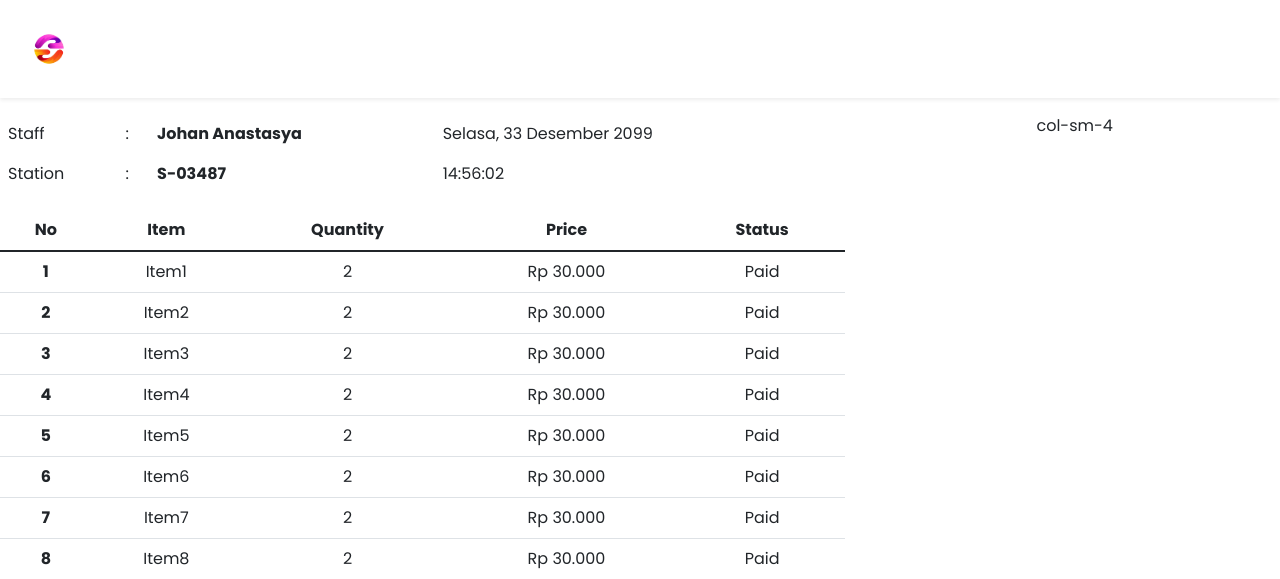
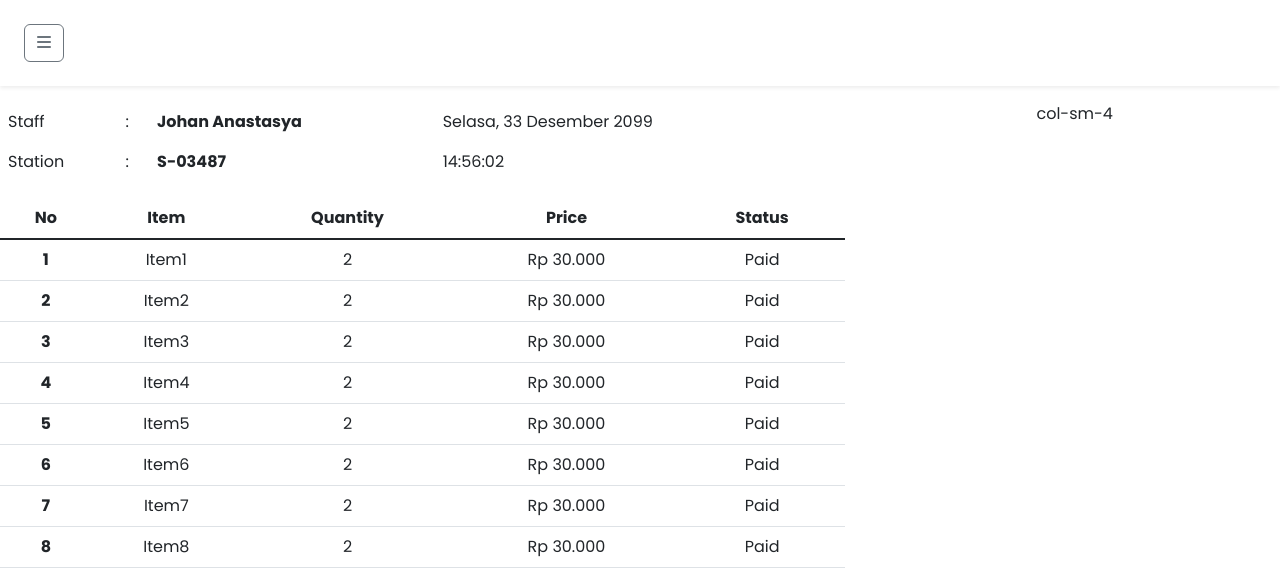
Before and after one commit to vionacornelia12/PoS-Web, a PHP site: page / in a window 1280 px wide. Shown: the top 579 px of the page. Run offline with PHP 8.4, Linux system fonts and the light colour scheme.

Commit message:
nambahin sidebar baru

```diff
--- a/assets/css/style.css
+++ b/assets/css/style.css
@@ -6,3 +6,12 @@
   box-sizing: border-box;
   font-family: "Poppins" , sans-serif;
 }
+
+.card-menu:hover{
+  background-color: #003049 !important;
+  color: #fff !important;
+}
+
+.card-menu:hover .card-menu-items{
+  color: #fff !important;
+}
--- a/index.html
+++ b/index.html
@@ -3,7 +3,7 @@
   <head>
     <meta charset="UTF-8">
     <title> ADVJ_Resto </title>
-    <link rel="stylesheet" href="/assets/css/style.css">
+    <link rel="stylesheet" href="assets/css/style.css">
     <!-- Boxicons CDN Link -->
     <link href='https://unpkg.com/boxicons@2.0.7/css/boxicons.min.css' rel='stylesheet'>
     <link href="https://cdn.jsdelivr.net/npm/bootstrap@5.2.3/dist/css/bootstrap.min.css" rel="stylesheet" integrity="sha384-rbsA2VBKQhggwzxH7pPCaAqO46MgnOM80zW1RWuH61DGLwZJEdK2Kadq2F9CUG65" crossorigin="anonymous">
--- a/template/header.html
+++ b/template/header.html
@@ -1,52 +1,53 @@
 <nav class="shadow-sm base-bg">
   <div class="d-flex">
     <div class="p-4">
-      <button class="border-0 p-0 bg-white" type="button" data-bs-toggle="offcanvas" data-bs-target="#staticBackdrop" aria-controls="staticBackdrop">
-        <img src="./assets/images/logo.png" alt="" width="50" height="50">
+      <button class="btn btn-outline-secondary" type="button" data-bs-toggle="offcanvas"  data-bs-target="#offcanvasWithBothOptions" aria-controls="offcanvasWithBothOptions">
+        <i class="fa-solid fa-bars"></i>
       </button>
     </div>
 </nav>
-</div>
 
-<div class="offcanvas offcanvas offcanvas-start" data-bs-backdrop="static" tabindex="-1" id="staticBackdrop" aria-labelledby="staticBackdropLabel">
-    <div class="offcanvas-header">
-      <a href="#" class="navbar-brand mb-0 h1">
-        <img src="./assets/images/logo.png" alt="" width="50" height="50">
-        ADVJ_Restaurant</a>
+
+<div class="offcanvas vh-100 shadow" data-bs-scroll="true" data-bs-backdrop="false" tabindex="-1" id="offcanvasWithBothOptions" aria-labelledby="offcanvasWithBothOptionsLabel">
+
+  <div class="d-flex mt-4 justify-content-end container mb-0">
     <button type="button" class="btn-close" data-bs-dismiss="offcanvas" aria-label="Close"></button>
   </div>
-    <hr class="p-o m-0">
+  <div class="offcanvas-header pt-0 justify-content-center px-5">
+    <img src="./assets/images/logo.png" alt="" width="50" height="50">
+  </div>
+  <hr class="p-0 m-0">
   <div class="offcanvas-body">
     <div class="d-flex flex-column align-items-center gap-3">
 
-        <div class="card col-md-4">
+      <div class="card col-md-9 card-menu">
         <div class="card-body">
-            <a class="text-decoration-none text-dark nav-link" href="">
-              <div class="d-flex flex-column align-items-center gap-2">
-                <i class="fas fa-wallet fa-2x"></i>
-                <h5 class="fw-bold">Cashier</h5>
+          <a class="text-decoration-none text-dark" href="">
+            <div class="d-flex flex-column align-items-center gap-2 card-menu-items ">
+              <i class="fas fa-wallet"></i>
+              <small class="fw-bold">Cashier</small>
             </div>
           </a>
         </div>
       </div>
 
-        <div class="card col-md-4">
+      <div class="card col-md-9 card-menu">
         <div class="card-body">
-            <a class="text-decoration-none text-dark nav-link" href="">
-              <div class="d-flex flex-column align-items-center gap-2">
-                <i class="fas fa-display fa-2x"></i>
-                <h5 class="fw-bold">Sales</h5>
+          <a class="text-decoration-none text-dark" href="">
+            <div class="d-flex flex-column align-items-center gap-2 card-menu-items">
+              <i class="fas fa-display"></i>
+              <small class="fw-bold">Sales</small>
             </div>
           </a>
         </div>
       </div>
 
-        <div class="card col-md-4">
+      <div class="card col-md-9 card-menu">
         <div class="card-body">
-            <a class="text-decoration-none text-dark nav-link" href="">
-              <div class="d-flex flex-column align-items-center gap-2">
-                <i class="fa-solid fa-arrow-right-from-bracket fa-2x"></i>
-                <h5 class="fw-bold">Logout</h5>
+          <a class="text-decoration-none text-dark" href="">
+            <div class="d-flex flex-column align-items-center gap-2 card-menu-items">
+              <i class="fa-solid fa-arrow-right-from-bracket"></i>
+              <small class="fw-bold">Logout</small>
             </div>
           </a>
         </div>
```
Lines whose indentation alone changed are shown as unchanged.
